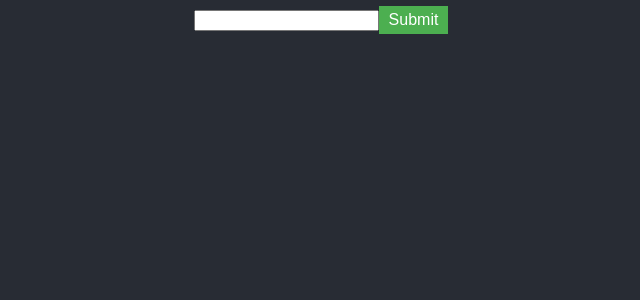
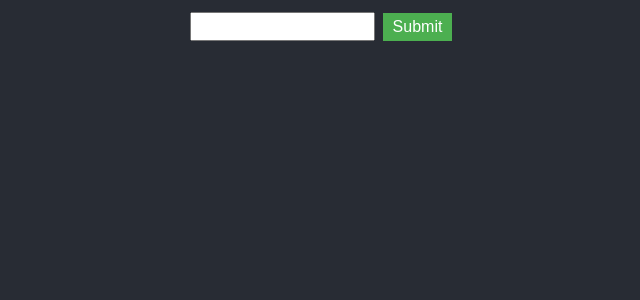
Before and after one commit to loknarb/state-management-comparison, a React (Create React App) app: page / in a window 1280 px wide. Shown: the top 300 px of the page, without its empty margins (319-959 px from the left). Built offline with nearby package versions, Linux system fonts and the light colour scheme.

Commit message:
styles fixed

```diff
--- a/src/components/Input.tsx
+++ b/src/components/Input.tsx
@@ -21,9 +21,16 @@ const Input: React.FunctionComponent = () => {
     }
   };
   return (
-    <form onSubmit={submitTodo}>
-      <input type="test" onChange={onChange} value={inputValue} />
-      <PrimaryButton>Submit</PrimaryButton>
+    <form
+      style={{ display: "flex", justifyContent: "center", alignItems: "center", margin: "0.5rem" }}
+      onSubmit={submitTodo}>
+      <input
+        style={{ height: "23px", margin: "0.25rem" }}
+        type="test"
+        onChange={onChange}
+        value={inputValue}
+      />
+      <PrimaryButton style={{ margin: "0.25rem" }}>Submit</PrimaryButton>
     </form>
   );
 };
```
